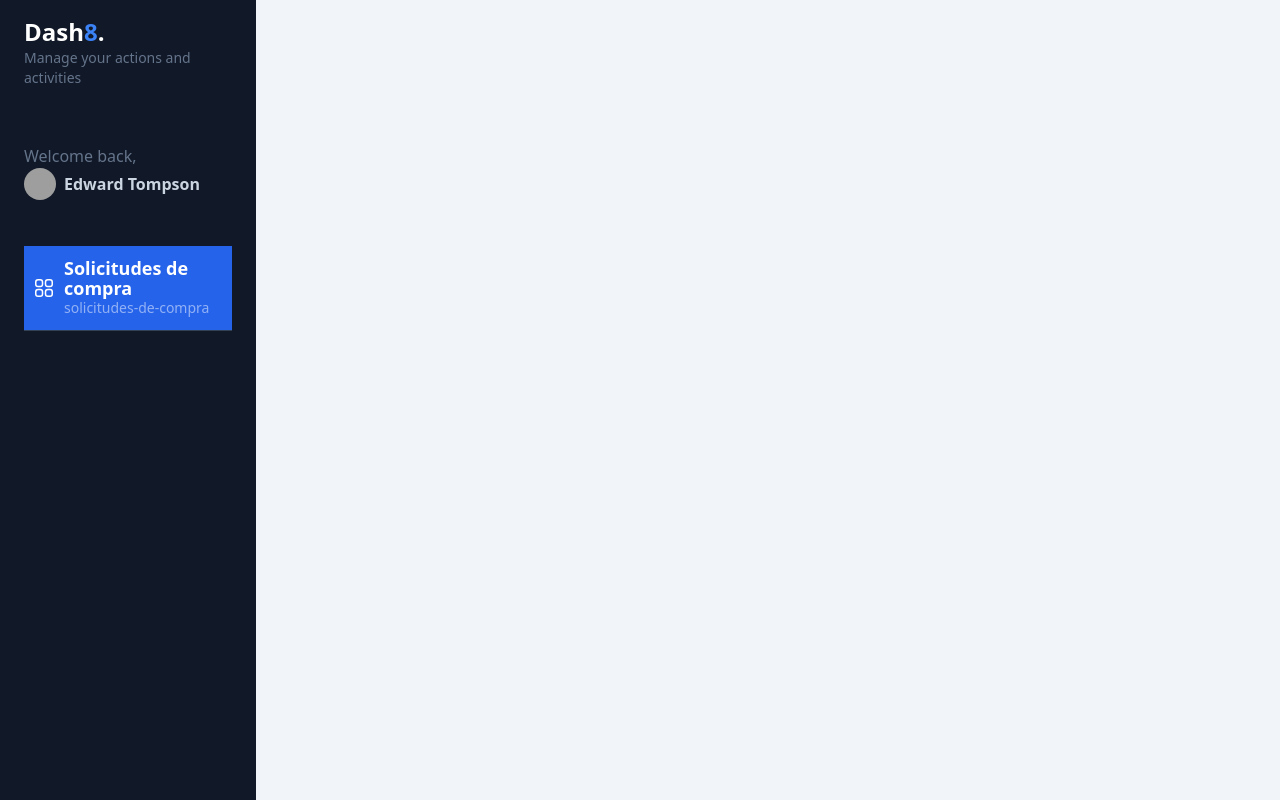
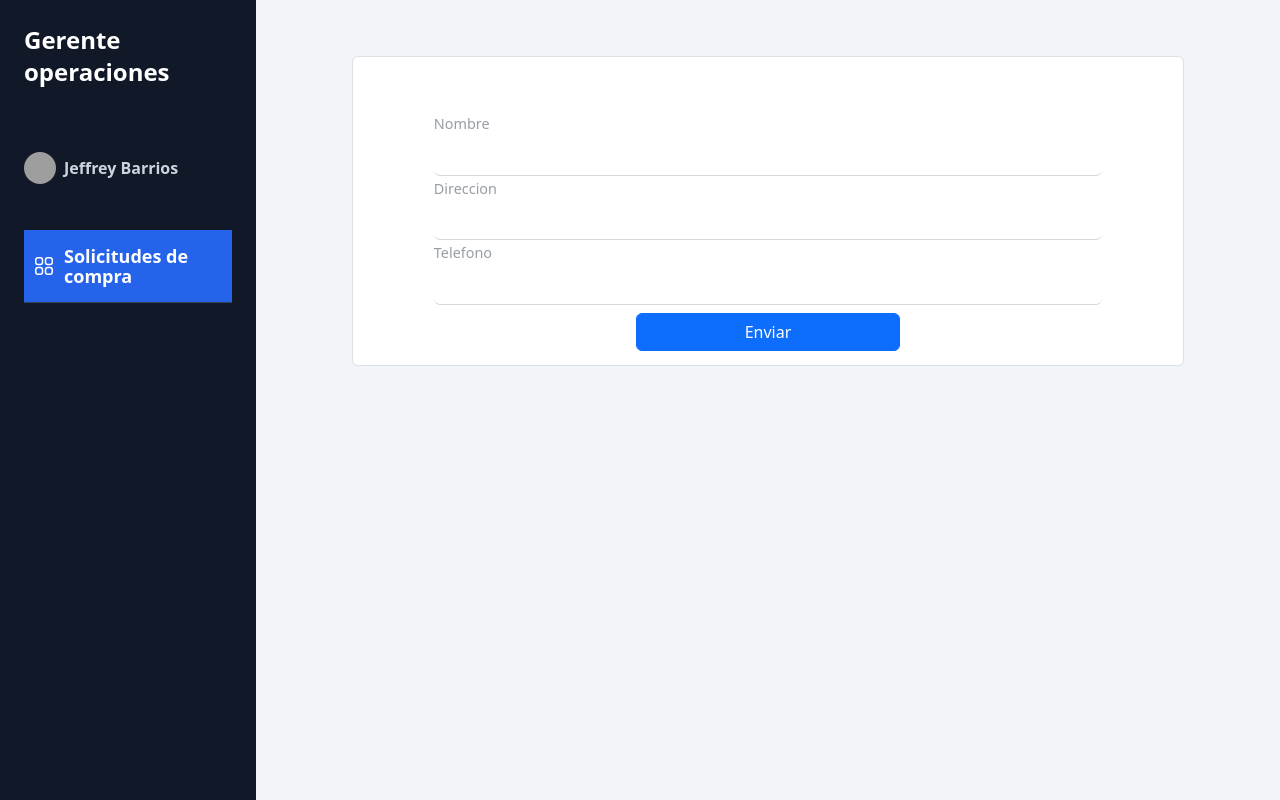
Before and after one commit to EnriqueRayo-Dev/IMSA_Frontend, an Angular app in the folder IMSA_Frontend_App/: page /dashboard/solicitudes-de-compra in a window 1280 px wide. Built offline with nearby package versions, Linux system fonts and the light colour scheme; grey boxes are pictures that could not be loaded.

Commit message:
Nuevos componentes + Boostrap

```diff
--- a/IMSA_Frontend_App/angular.json
+++ b/IMSA_Frontend_App/angular.json
@@ -32,6 +32,7 @@
               }
             ],
             "styles": [
+              "node_modules/bootstrap/dist/css/bootstrap.min.css",
               "src/styles.scss"
             ],
             "scripts": []
--- a/IMSA_Frontend_App/package.json
+++ b/IMSA_Frontend_App/package.json
@@ -18,6 +18,7 @@
     "@angular/platform-browser": "^18.2.0",
     "@angular/platform-browser-dynamic": "^18.2.0",
     "@angular/router": "^18.2.0",
+    "bootstrap": "^5.3.6",
     "rxjs": "~7.8.0",
     "tslib": "^2.3.0",
     "zone.js": "~0.14.10"
--- a/IMSA_Frontend_App/src/app/Shared/sidemenu/sidemenu.component.html
+++ b/IMSA_Frontend_App/src/app/Shared/sidemenu/sidemenu.component.html
@@ -1,16 +1,15 @@
 <div id="menu" class="bg-gray-900 min-h-screen z-10 text-slate-300 w-64 left-0 h-screen overflow-y-scroll">
     <div id="logo" class="my-4 px-6">
-     <h1 class="text-lg md:text-2xl font-bold text-white">Dash<span class="text-blue-500">8</span>.</h1>
-     <p class="text-slate-500 text-sm">Manage your actions and activities</p>
+     <h1 class="text-lg md:text-2xl font-bold text-white">Gerente operaciones</h1>
+     <!-- <p class="text-slate-500 text-sm">Manage your actions and activities</p> -->
     </div>
     <div id="profile" class="px-6 py-10">
-     <p class="text-slate-500">Welcome back,</p>
      <a href="#" class="inline-flex space-x-2 items-center">
          <span>
              <img class="rounded-full w-8 h-8" src="https://images.unsplash.com/photo-1542909168-82c3e7fdca5c?ixlib=rb-4.0.3&ixid=MnwxMjA3fDB8MHxwaG90by1wYWdlfHx8fGVufDB8fHx8&auto=format&fit=crop&w=128&q=80" alt="">
          </span>
          <span class="text-sm md:text-base font-bold">
-             Edward Tompson
+             Jeffrey Barrios
          </span>
          </a>
     </div>
@@ -27,7 +26,6 @@
             </div>
             <div class="flex flex-col">
                 <span class="text-lg font-bold leading-5 text-white">{{item.title}}</span>
-                <span class="text-sm text-white/50 hidden md:block">{{item.path}}</span>
             </div>
         </a>
      }
--- /dev/null
+++ b/IMSA_Frontend_App/src/app/solicitudes-de-compra/pages/registro-exitoso/registro-exitoso.component.html
@@ -0,0 +1 @@
+<p>registro-exitoso works!</p>
--- a/IMSA_Frontend_App/src/app/solicitudes-de-compra/pages/registro-solicitud/registro-solicitud.component.html
+++ b/IMSA_Frontend_App/src/app/solicitudes-de-compra/pages/registro-solicitud/registro-solicitud.component.html
@@ -1 +1,21 @@
-<p>registro-solicitud works!</p>
+<div class="container">
+    <form [formGroup]="form" (ngSubmit)="onSubmit()" class="mt-5 form-control">
+        <div class="row justify-content-center">
+            <div class="col-lg-10 col-md-8 col-sm-8 mt-5">
+                <label for="input-nombre" class="form-label">Nombre</label>
+                <input type="text" class="form-control input-underline" formControlName="name" id="input-nombre">
+                <label for="input-direccion" class="form-label">Direccion</label>
+                <input type="text" formControlName="adress" class="form-control input-underline" id="input-direccion">
+                <label for="input-celu" class="form-label">Telefono</label>
+                <input maxlength="8" type="text" formControlName="phone" class="form-control input-underline" id="input-celu">
+            </div>
+        </div>
+        <div class="row justify-content-center">
+            <div class="col-lg-8 col-md-12 col-sm-12 mt-2 mb-2">
+                <div class="text-center">
+                    <button type="submit" class="btn btn-primary">Enviar</button>
+                </div>
+            </div>
+        </div>
+    </form>
+</div>
--- a/IMSA_Frontend_App/src/app/solicitudes-de-compra/pages/registro-solicitud/registro-solicitud.component.scss
+++ b/IMSA_Frontend_App/src/app/solicitudes-de-compra/pages/registro-solicitud/registro-solicitud.component.scss
@@ -0,0 +1,31 @@
+.container{
+
+  height: 500px;
+  width: 85%;
+
+}
+
+button{
+    width: 50%;
+}
+.input-underline {
+  font-weight: normal;
+  font-size: 16px;
+  line-height: 24px;
+  letter-spacing: 0.01em;
+  color: #323c47;
+  border: none;
+  border-bottom: 1px solid #d3d8dd;
+  margin: 0;
+  width: 100%;
+  outline: none; /* Elimina el contorno al hacer clic */
+  box-shadow: none; /* Elimina la sombra por defecto */
+
+}
+
+.form-label {
+    color: #6c757d; /* Color gris similar a los placeholders */
+    font-size: 0.9rem; /* Tamaño de fuente similar al placeholder */
+    opacity: 0.7; /* Opacidad más baja para simular el estilo del placeholder */
+    margin-bottom: 0.25rem; /* Espaciado inferior */
+}
--- a/IMSA_Frontend_App/src/app/solicitudes-de-compra/pages/registro-solicitud/registro-solicitud.component.ts
+++ b/IMSA_Frontend_App/src/app/solicitudes-de-compra/pages/registro-solicitud/registro-solicitud.component.ts
@@ -1,12 +1,26 @@
+import { CommonModule } from '@angular/common';
 import { Component } from '@angular/core';
+import { FormControl, FormGroup, ReactiveFormsModule, Validators } from '@angular/forms';
+import { Router } from '@angular/router';
 
 @Component({
   selector: 'app-registro-solicitud',
   standalone: true,
-  imports: [],
+  imports: [ReactiveFormsModule,CommonModule],
   templateUrl: './registro-solicitud.component.html',
   styleUrl: './registro-solicitud.component.scss'
 })
 export class RegistroSolicitudComponent {
+ form: FormGroup;
 
+  constructor(private router: Router){
+    this.form = new FormGroup({
+      name: new FormControl('', [Validators.required]),
+      adress: new FormControl('', [Validators.required, Validators.email]),
+      phone: new FormControl('', [Validators.required, Validators.minLength(8),Validators.maxLength(8)])
+    });
+  }
+onSubmit() {
+  this.router.navigateByUrl('/dashboard/solicitudes-de-compra/exitoso');
+    }
 }
```
Also changed, not shown: IMSA_Frontend_App/src/app/solicitudes-de-compra/ordenes-de-compra.route.ts (+6 -1 lines), IMSA_Frontend_App/src/app/solicitudes-de-compra/pages/registro-exitoso/registro-exitoso.component.ts (added, +12 -0 lines), IMSA_Frontend_App/src/app/solicitudes-de-compra/pages/registro-exitoso/registro-exitoso.component.scss (added), 2 other files (tests, documents, lock files or other folders).
